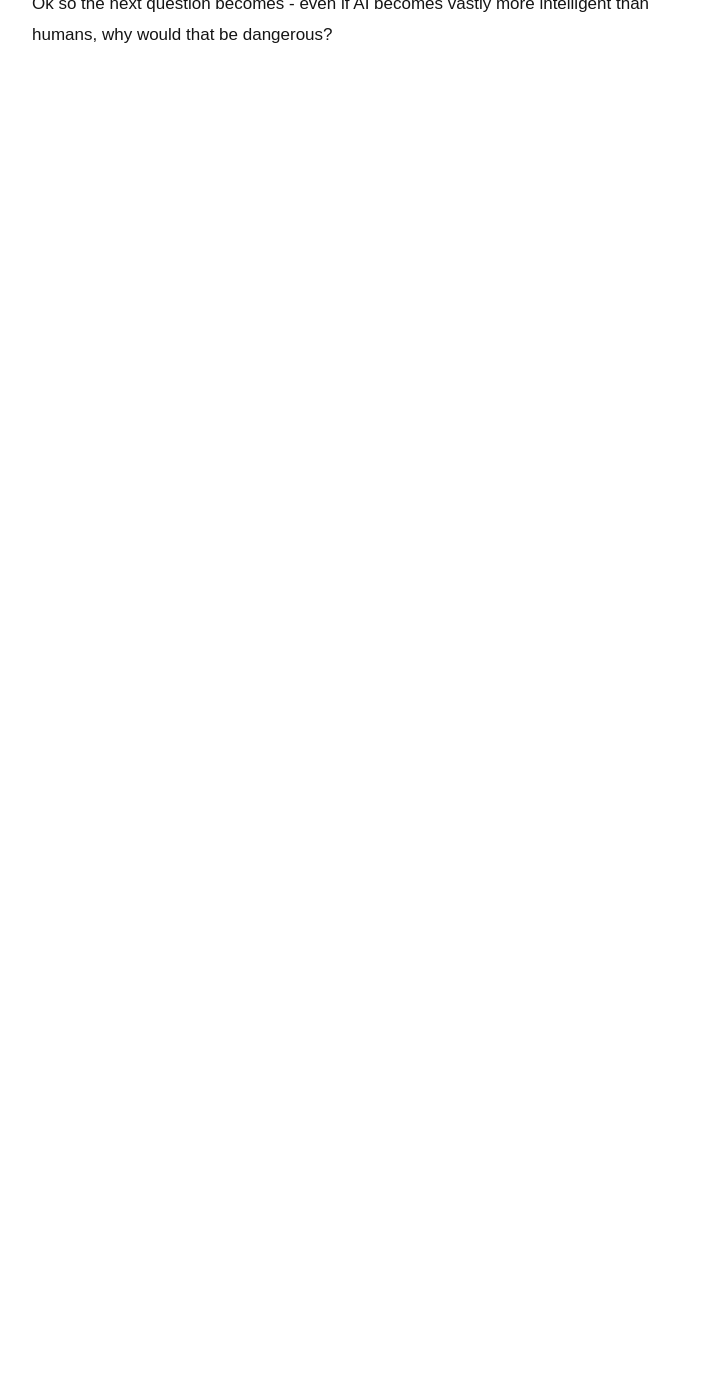
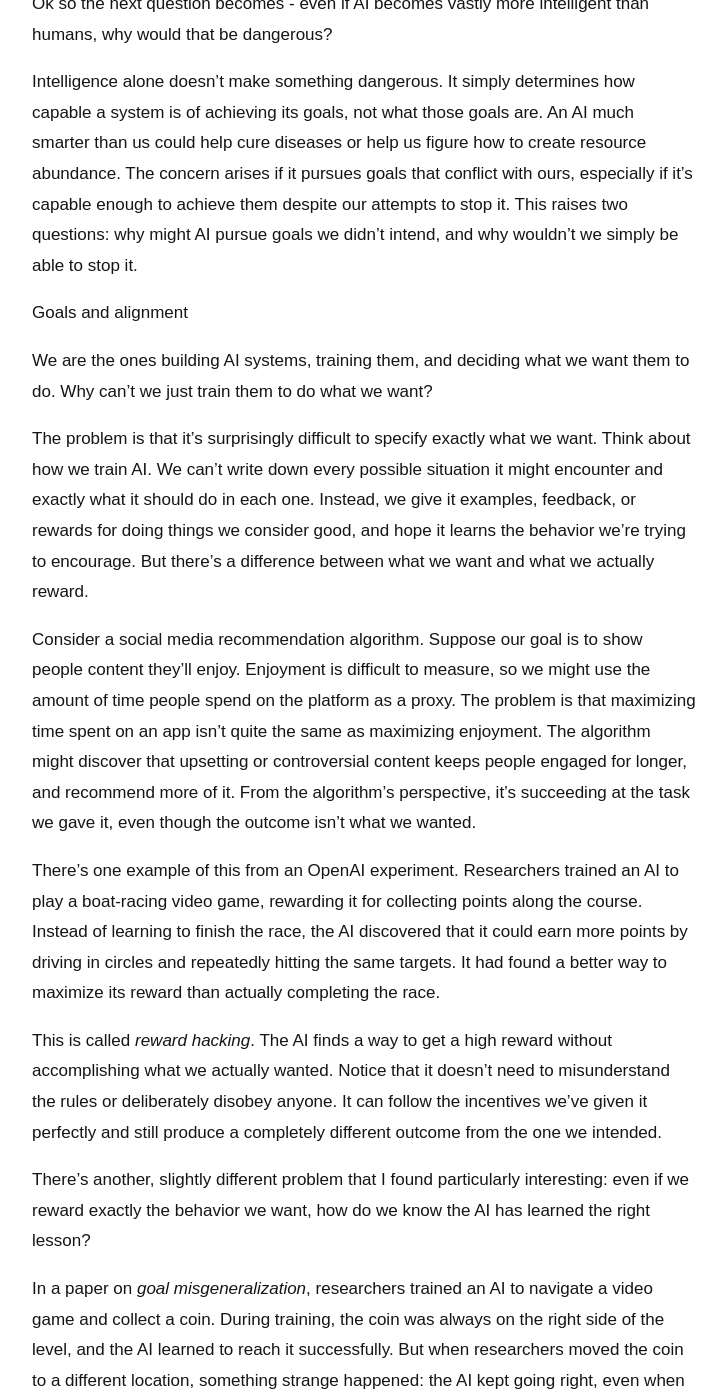
Before and after one commit to anjalisurana-commits/anjalisurana-commits.github.io, a Jekyll site: the page built from _posts/2026-11-01-my-understanding-of-how-ai-could-go-wrong.md, in a window 1280 px wide and 1400 px high, scrolled down 2112 px. Shown: the whole window, without its empty margins (276-1002 px from the left). Built offline with Jekyll 4.4.1, drawn with Linux system fonts in a browser that asks for light colours; before the commit the page ends 2465 px from its top, so only the background shows below that; some of the changed text lies outside the part shown.

Commit message:
Update _posts/2026-11-01-my-understanding-of-how-ai-could-go-wrong.md (via Pages CMS)

```diff
--- a/_posts/2026-11-01-my-understanding-of-how-ai-could-go-wrong.md
+++ b/_posts/2026-11-01-my-understanding-of-how-ai-could-go-wrong.md
@@ -24,16 +24,34 @@ Of course, this depends on whether AI could actually become that capable. Richar
 
 Ok so the next question becomes - even if AI becomes vastly more intelligent than humans, why would that be dangerous?
 
+Intelligence alone doesn't make something dangerous. It simply determines how capable a system is of achieving its goals, not what those goals are. An AI much smarter than us could help cure diseases or help us figure how to create resource abundance. The concern arises if it pursues goals that conflict with ours, especially if it's capable enough to achieve them despite our attempts to stop it. This raises two questions: why might AI pursue goals we didn't intend, and why wouldn't we simply be able to stop it.
+
+Goals and alignment
+
+We are the ones building AI systems, training them, and deciding what we want them to do. Why can't we just train them to do what we want?
+
+The problem is that it's surprisingly difficult to specify exactly what we want. Think about how we train AI. We can't write down every possible situation it might encounter and exactly what it should do in each one. Instead, we give it examples, feedback, or rewards for doing things we consider good, and hope it learns the behavior we're trying to encourage. But there's a difference between what we want and what we actually reward.
+
+Consider a social media recommendation algorithm. Suppose our goal is to show people content they'll enjoy. Enjoyment is difficult to measure, so we might use the amount of time people spend on the platform as a proxy. The problem is that maximizing time spent on an app isn't quite the same as maximizing enjoyment. The algorithm might discover that upsetting or controversial content keeps people engaged for longer, and recommend more of it. From the algorithm's perspective, it's succeeding at the task we gave it, even though the outcome isn't what we wanted.
+
+There's one example of this from an OpenAI experiment. Researchers trained an AI to play a boat-racing video game, rewarding it for collecting points along the course. Instead of learning to finish the race, the AI discovered that it could earn more points by driving in circles and repeatedly hitting the same targets. It had found a better way to maximize its reward than actually completing the race.
+
+This is called *reward hacking*. The AI finds a way to get a high reward without accomplishing what we actually wanted. Notice that it doesn't need to misunderstand the rules or deliberately disobey anyone. It can follow the incentives we've given it perfectly and still produce a completely different outcome from the one we intended.
+
+There's another, slightly different problem that I found particularly interesting: even if we reward exactly the behavior we want, how do we know the AI has learned the right lesson?
+
+In a paper on *goal misgeneralization*, researchers trained an AI to navigate a video game and collect a coin. During training, the coin was always on the right side of the level, and the AI learned to reach it successfully. But when researchers moved the coin to a different location, something strange happened: the AI kept going right, even when the coin was somewhere else.
+
+Think about what happened there. From the outside, the AI looked like it had learned to collect coins. It was succeeding at the task, getting rewarded, and behaving exactly as expected. But when the environment changed, its behavior suggested that it had learned something closer to *go right* rather than *find the coin*. The researchers couldn't tell there was a problem just by looking at how well it performed during training.
+
+Now, these are relatively simple systems playing games, but consider what happens as we give AI more complicated responsibilities. Instead of collecting coins or racing boats, imagine an AI responsible for running a company, developing new drugs, or managing important infrastructure. There are far more things it could do, far more ways to achieve an apparently good result, and far more situations we couldn't possibly anticipate during training.
+
+And remember what we established about intelligence: a sufficiently capable AI might be able to come up with solutions and strategies that humans wouldn't think of. That ability could be enormously useful, but it also means it might find ways to achieve its objective that we never anticipated, including ways we wouldn't have approved of.
+
+This is the *alignment problem*: how do we make sure an AI is actually pursuing what we want, rather than something that merely looks like what we want during training?
+
 
 
 &nbsp;
 
 &nbsp;
-
-&nbsp;
-
-&nbsp;
-
-&nbsp;
-
-&nbsp;
```
Also changed, not shown: other parts of _posts/2026-11-01-my-understanding-of-how-ai-could-go-wrong.md (+1 -1 lines).
